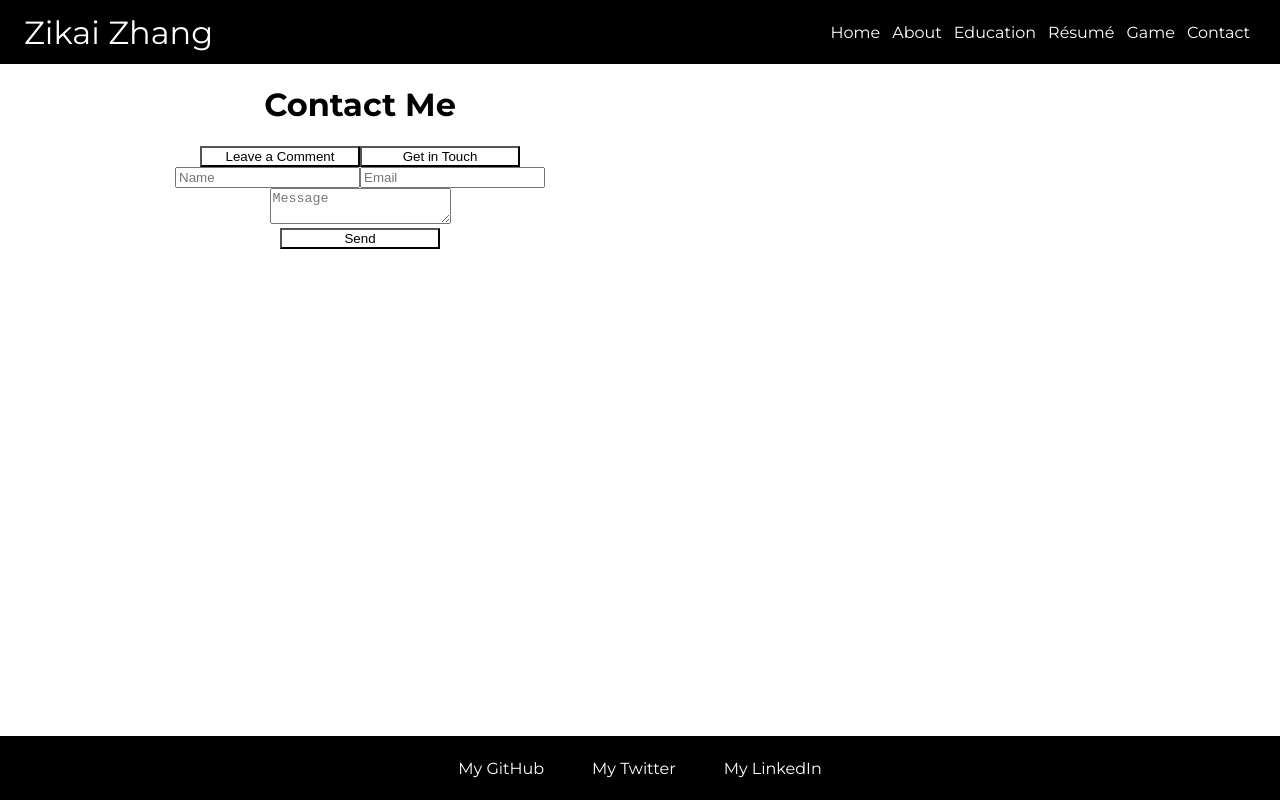
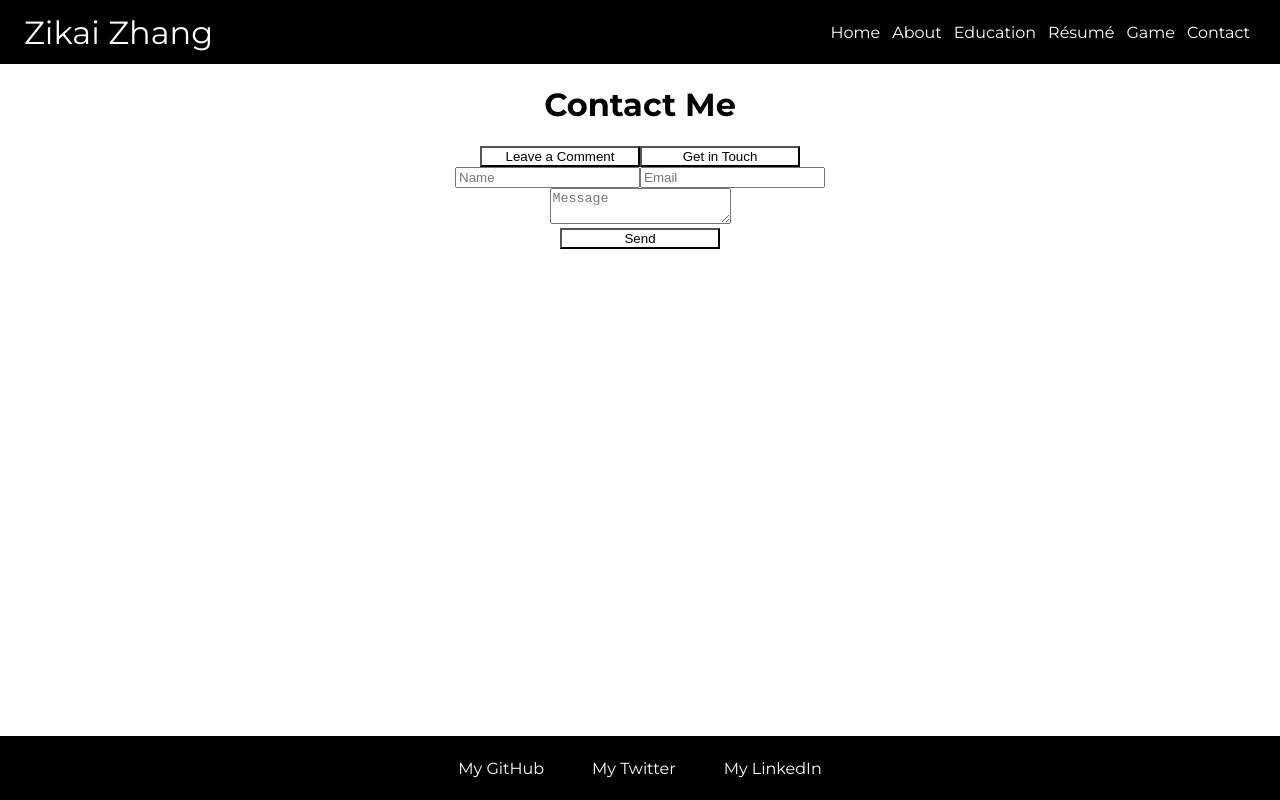
Before and after one commit to zikai33/CS601-Project-Zhang, a Vue app: page /contact in a window 1280 px wide. Built offline with nearby package versions, Linux system fonts and the light colour scheme.

Commit message:
update Contact Me

```diff
--- a/src/components/ContactForm.vue
+++ b/src/components/ContactForm.vue
@@ -46,6 +46,8 @@ export default {
     width: 80vw;
     max-width: 720px;
     height: auto;
+    text-align: center;
+    margin: auto;
 }
 
 .form {
```
